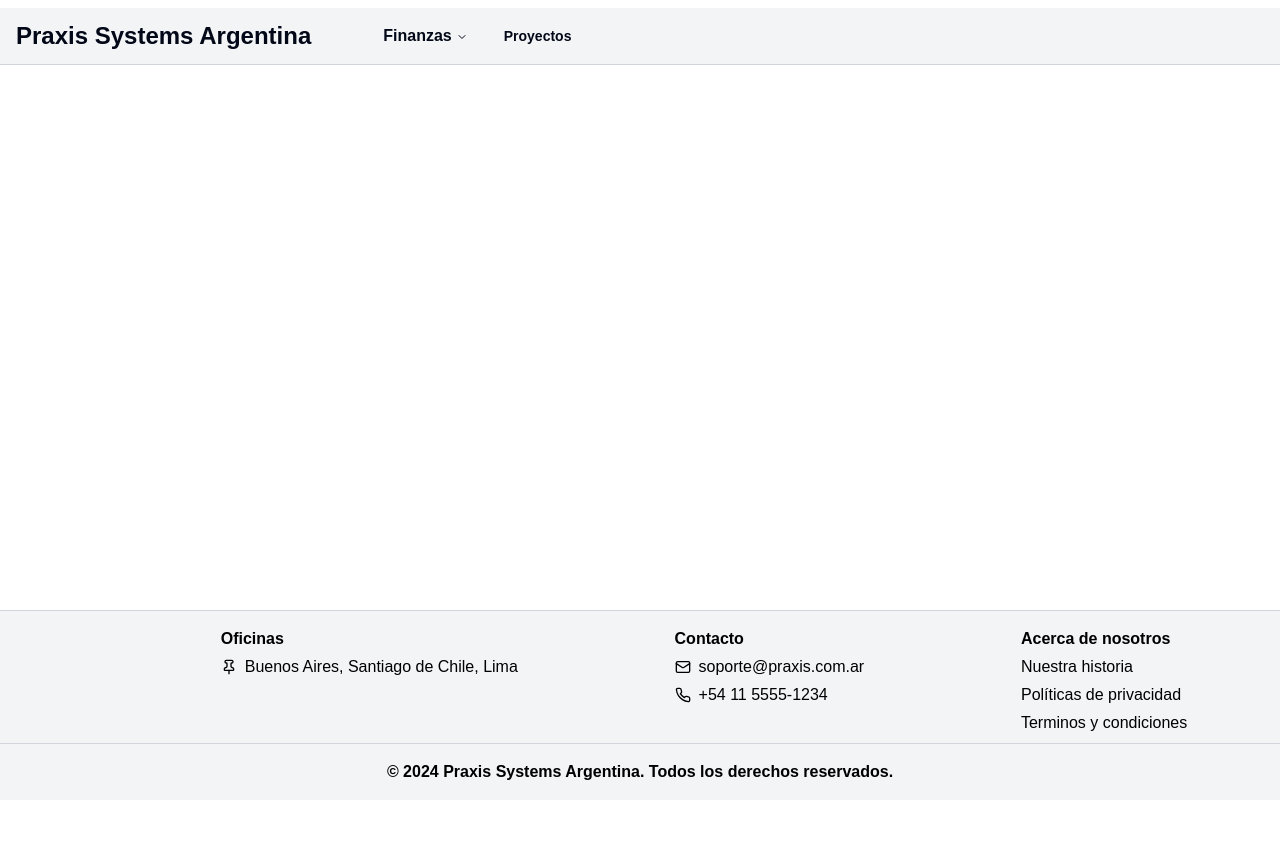
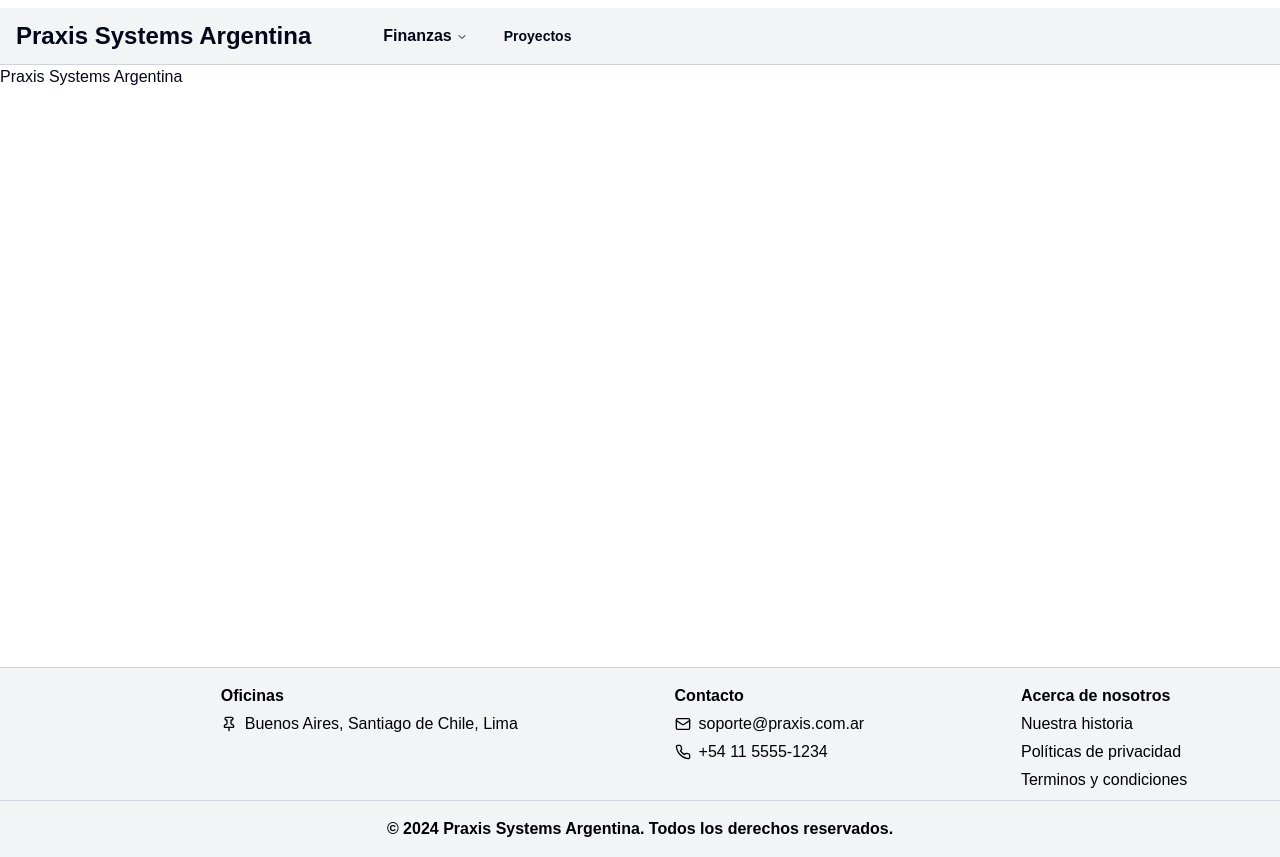
Before and after one commit to S2JuanS2/Sistema-ERP, a Next.js app in the folder frontend/: page / in a window 1280 px wide. Shown: the top 857 px of the page. Before the commit the page ends 800 px from the top, so only its background shows below. Built offline with nearby package versions, Linux system fonts and the light colour scheme.

Commit message:
style: footer menor fuera de la home

```diff
--- a/frontend/src/app/cargar-costo-rol/ClientComponent.tsx
+++ b/frontend/src/app/cargar-costo-rol/ClientComponent.tsx
@@ -174,7 +174,7 @@ export default function ClientComponent({ rolesPosibles, registeredData }: Clien
   };
 
   return (
-    <div>
+    <div className="mb-8">
       <h1 className="text-center text-4xl font-bold mt-8 mb-16">Cargar costo mensual</h1>
 
       <Card className="w-[500px] mx-auto">
--- a/frontend/src/app/layout.tsx
+++ b/frontend/src/app/layout.tsx
@@ -20,7 +20,7 @@ export const metadata: Metadata = {
 };
 
 import 'react-datepicker/dist/react-datepicker.css';
-import Footer from '@/components/Footer';
+import SimpleFooter from '@/components/SimpleFooter';
 
 export default function RootLayout({
   children,
@@ -33,7 +33,7 @@ export default function RootLayout({
         className={`${geistSans.variable} ${geistMono.variable} flex flex-col antialiased h-100  min-h-screen`}
       >
         <div className="flex-1">{children}</div>
-        <Footer />
+        <SimpleFooter />
         <Toaster />
       </body>
     </html>
--- a/frontend/src/app/page.tsx
+++ b/frontend/src/app/page.tsx
@@ -1,11 +1,16 @@
 'use client';
 
+import Footer from '@/components/Footer';
 import Navbar from '@/components/Navbar';
 
 export default function Home() {
   return (
-    <div>
+    <div className="min-h-screen flex flex-col">
       <Navbar />
+      <div className="flex-1 ">
+        <h1>Praxis Systems Argentina</h1>
+      </div>
+      <Footer />
     </div>
   );
 }
--- a/frontend/src/components/Footer.tsx
+++ b/frontend/src/components/Footer.tsx
@@ -29,9 +29,6 @@ export default function Footer() {
             <p>Terminos y condiciones </p>
           </div>
         </div>
-        <div className="border-t border-t-gray-300 text-black py-4 text-center font-bold">
-          © 2024 Praxis Systems Argentina. Todos los derechos reservados.
-        </div>
       </footer>
     </div>
   );
--- /dev/null
+++ b/frontend/src/components/SimpleFooter.tsx
@@ -0,0 +1,9 @@
+export default function SimpleFooter() {
+  return (
+    <div className="bg-gray-100">
+      <footer className="border-t border-t-gray-300 text-black py-4 text-center font-bold">
+        <p>© 2024 Praxis Systems Argentina. Todos los derechos reservados.</p>
+      </footer>
+    </div>
+  );
+}
```
